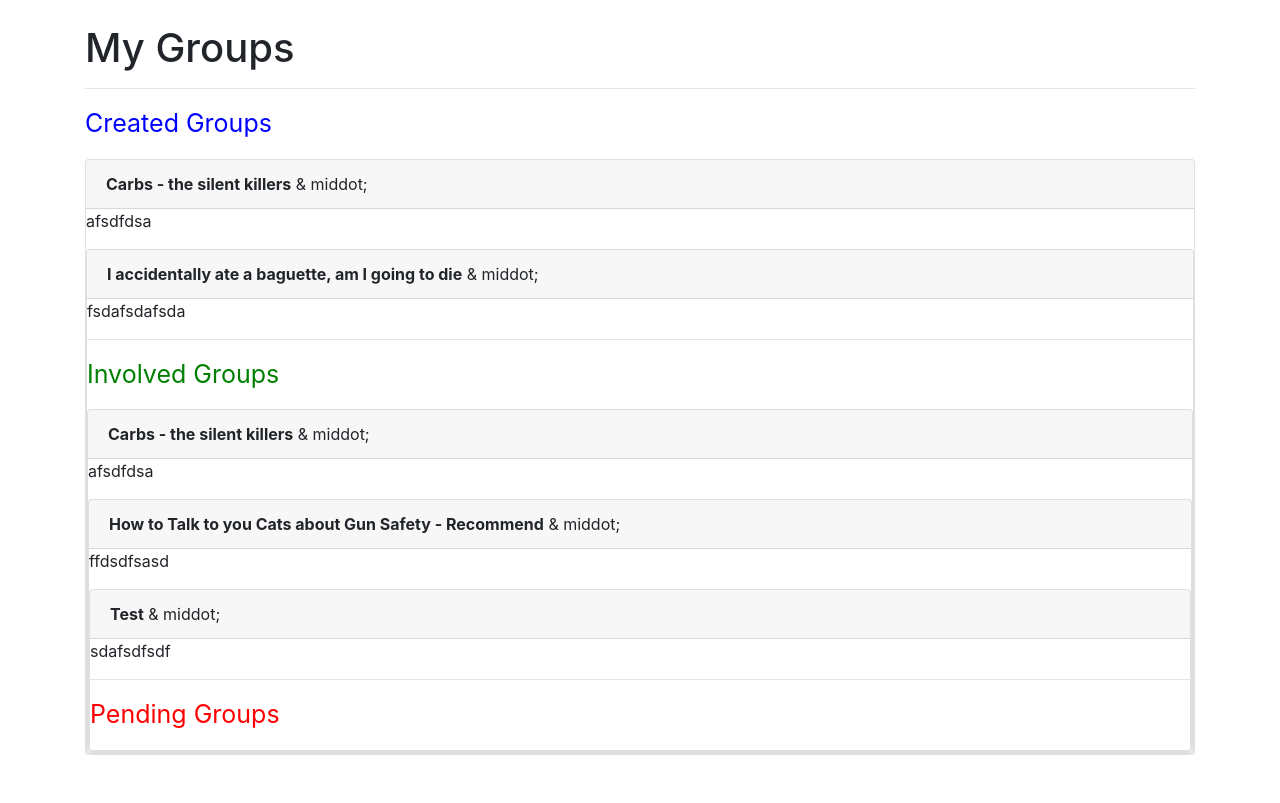
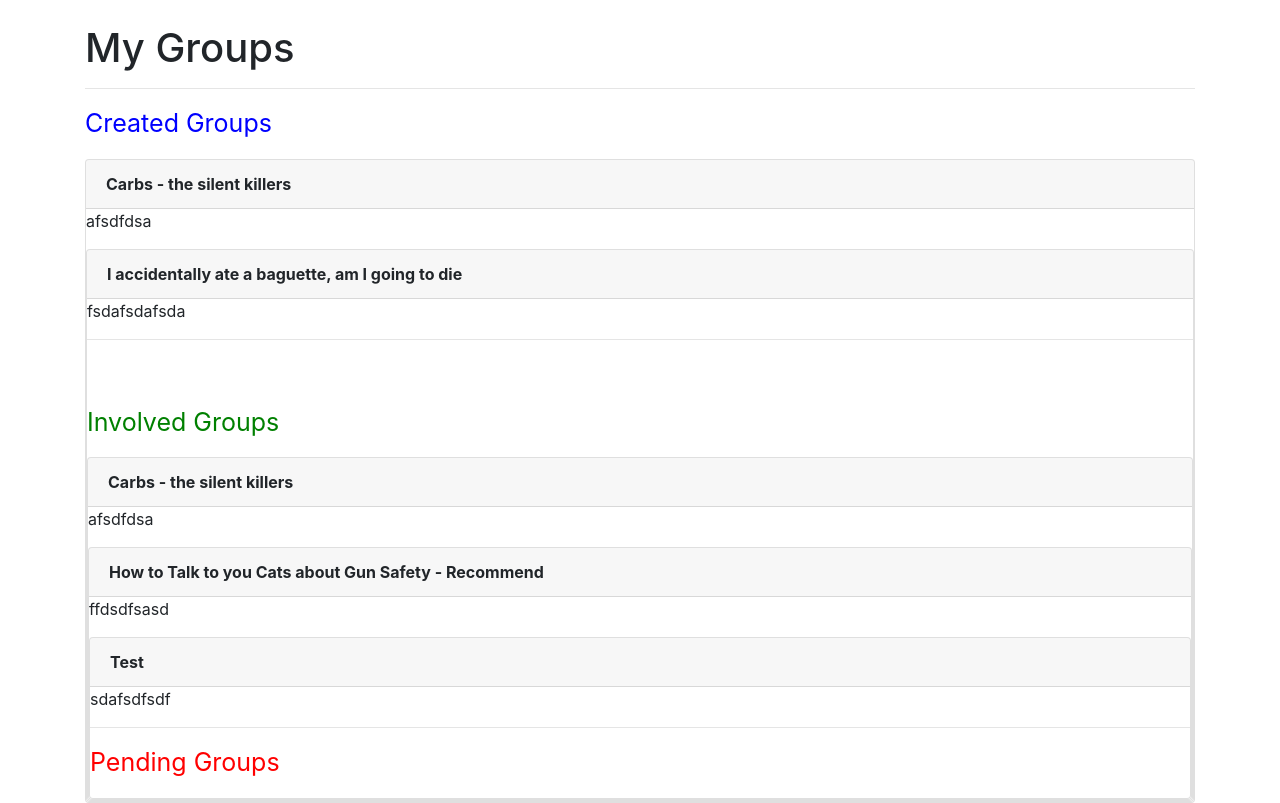
Before and after one commit to hollenbackhd/eGroup, a Django app: page /allgroups/mygroups/ in a window 1280 px wide. Shown: the part 56-859 px from the top of the page. Before the commit the page ends 811 px from the top, so only its background shows below. Run offline with Django 3.2, Linux system fonts and the light colour scheme; a user stored in the database is signed in; data comes from the database, SQL or seed files in the repository; both versions use the stored data as it was after the commit; some libraries are stand-ins or nearby versions.

Commit message:
added private to allgroups model - false by default

```diff
--- a/allgroups/models.py
+++ b/allgroups/models.py
@@ -8,6 +8,7 @@ class Allgroups(models.Model):
     body = models.TextField()
     date = models.DateTimeField(auto_now_add=True)
     request = models.BooleanField(default=False)
+    private = models.BooleanField(default=False)
     author = models.ForeignKey(
         get_user_model(),
         on_delete=models.CASCADE,
--- a/templates/allgroups_mygroups.html
+++ b/templates/allgroups_mygroups.html
@@ -11,21 +11,21 @@
 {% if allgroups.author == user %}
 <div class="card">
 <div class="card-header">
-<span class = "font-weight-bold">{{ allgroups.title }}</span> & middot;
+<span class = "font-weight-bold">{{ allgroups.title }}</span>
 </div>
 <div class="card=body">
 <p>{{ allgroups.body }}</p>
 
 {% endif %}
 {% endfor %}
-
-<hr>
+<hr size = "20">
+<br><br>
 <p style="font-size:25px; color:Green;">Involved Groups</p>
 {% for allgroups in object_list %}
 {% if allgroups.request == True %}
 <div class="card">
 <div class="card-header">
-<span class = "font-weight-bold">{{ allgroups.title }}</span> & middot;
+<span class = "font-weight-bold">{{ allgroups.title }}</span>
 </div>
 <div class="card=body">
 <p>{{ allgroups.body }}</p>
```
Also changed, not shown: allgroups/migrations/0005_allgroups_private.py (added), db.sqlite3.
